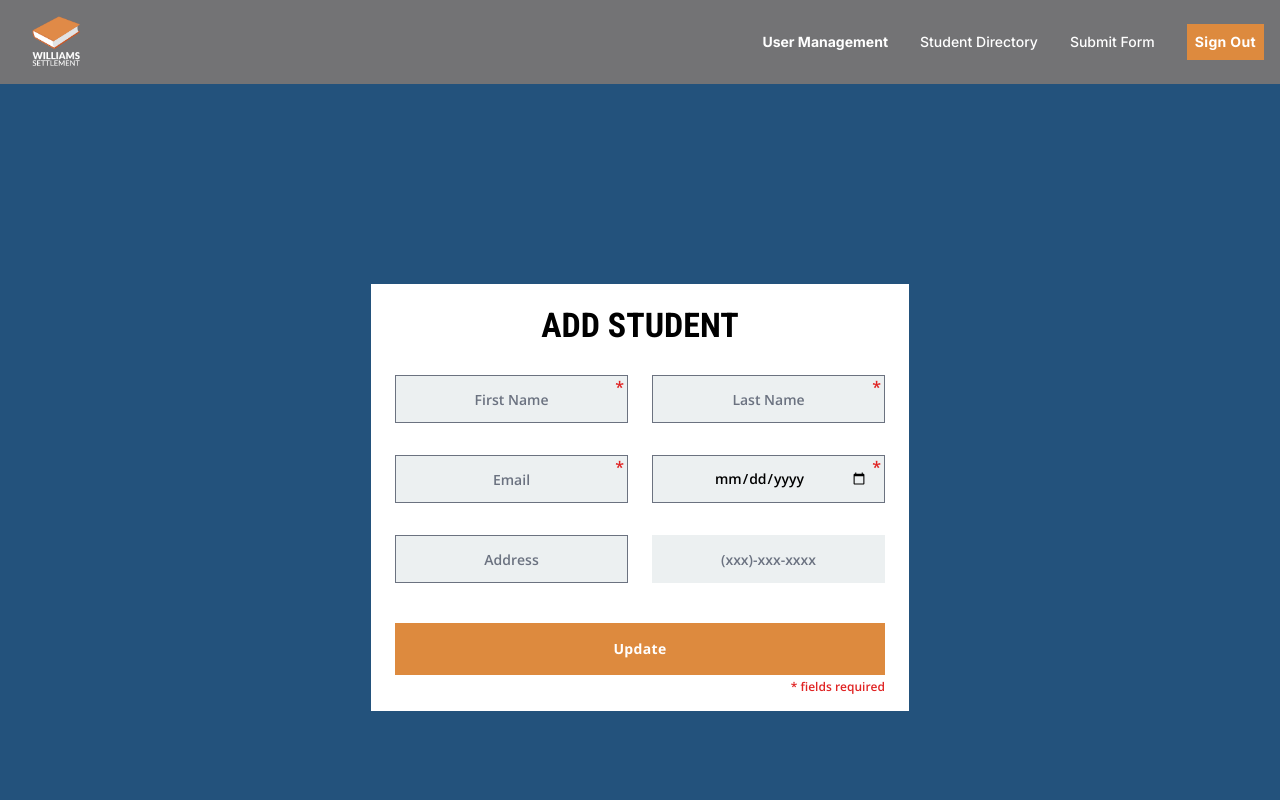
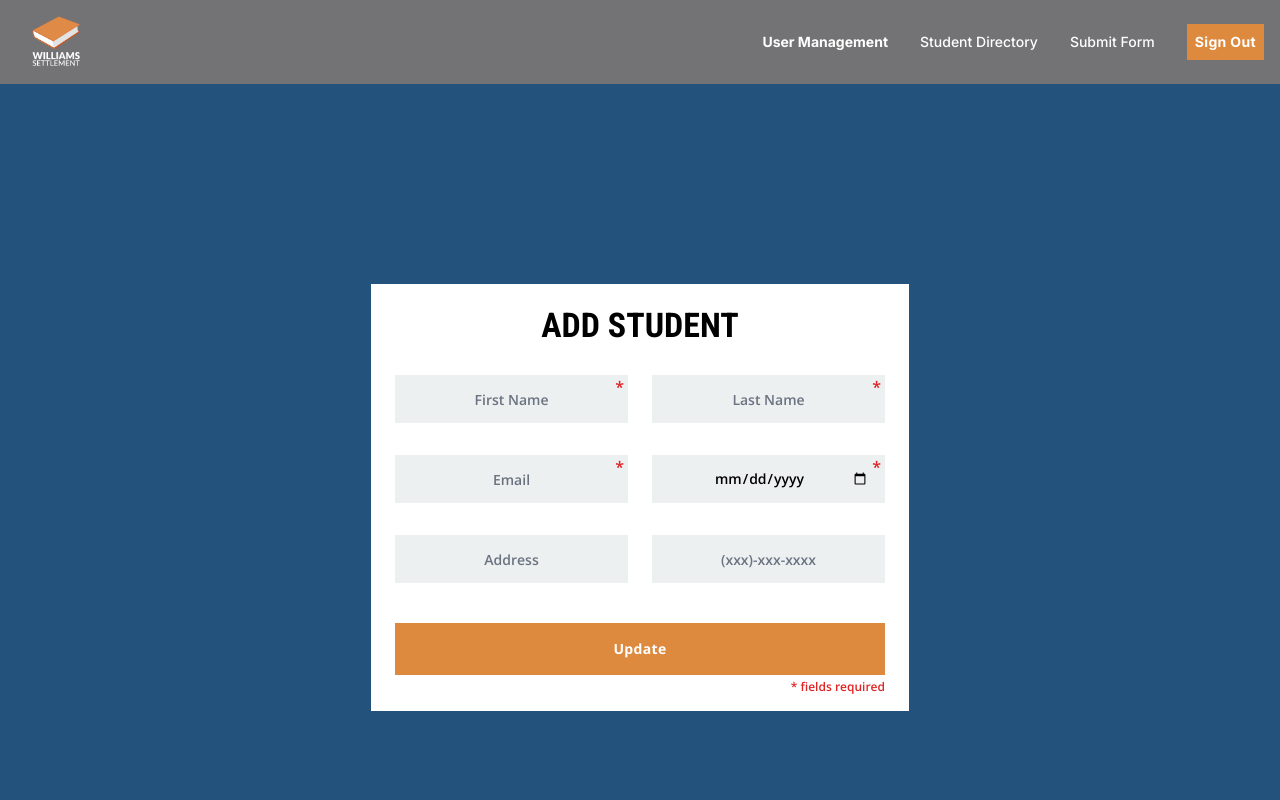
Before and after one commit to elizabeth-trotter/nextjsforms, a Next.js app: page /AddFormPage in a window 1280 px wide. Shown: the top 800 px of the page. Built offline with nearby package versions, Linux system fonts and the light colour scheme; sample sign-in values are in the browser's storage.

Commit message:
done with border outlines with flowbite

```diff
--- a/src/app/AddFormPage/page.tsx
+++ b/src/app/AddFormPage/page.tsx
@@ -118,7 +118,7 @@ const AddFormPage = () => {
 
                                     <div className='flex flex-col relative'>
                                         <p className='text-red-600 absolute top-0 right-1'>*</p>
-                                        <input placeholder="First Name" type="text" id="firstName" name="firstName" className={`${isSubmitted && formData.firstname === '' ? 'border border-red-500 text-center bg-[#ECF0F1] p-4 text-sm text-black mb-4 focus:outline-[#DD8A3E] focus:rounded-none h-12' : 'text-center bg-[#ECF0F1] p-4 text-sm text-black mb-4 focus:outline-[#DD8A3E] focus:rounded-none h-12'}`} value={formData.firstname} minLength={2} maxLength={100}
+                                        <input placeholder="First Name" type="text" id="firstName" name="firstName" className={`${isSubmitted && formData.firstname === '' ? 'border border-red-500 text-center bg-[#ECF0F1] p-4 text-sm text-black mb-4 focus:outline-[#DD8A3E] focus:rounded-none h-12' : 'text-center bg-[#ECF0F1] p-4 text-sm text-black mb-4 focus:outline-[#DD8A3E] focus:rounded-none h-12 focus:!border-none focus:!ring-transparent active:!ring-transparent active:!border-none !border-none'}`} value={formData.firstname} minLength={2} maxLength={100}
                                             onChange={(e) => {
                                                 const { value } = e.target;
                                                 // Remove any characters that are not in the allowed set
@@ -130,7 +130,7 @@ const AddFormPage = () => {
 
                                     <div className='flex flex-col relative'>
                                         <p className='text-red-600 absolute top-0 right-1'>*</p>
-                                        <input placeholder="Last Name" type="text" id="lastName" name="lastName" className={`${isSubmitted && formData.lastname === '' ? 'border border-red-500 text-center bg-[#ECF0F1] p-4 text-sm text-black mb-4 focus:outline-[#DD8A3E] focus:rounded-none h-12' : 'text-center bg-[#ECF0F1] p-4 text-sm text-black mb-4 focus:outline-[#DD8A3E] focus:rounded-none h-12'}`} value={formData.lastname} minLength={2} maxLength={100}
+                                        <input placeholder="Last Name" type="text" id="lastName" name="lastName" className={`${isSubmitted && formData.lastname === '' ? 'border border-red-500 text-center bg-[#ECF0F1] p-4 text-sm text-black mb-4 focus:outline-[#DD8A3E] focus:rounded-none h-12' : 'text-center bg-[#ECF0F1] p-4 text-sm text-black mb-4 focus:outline-[#DD8A3E] focus:rounded-none h-12 focus:!border-none focus:!ring-transparent active:!ring-transparent active:!border-none !border-none'}`} value={formData.lastname} minLength={2} maxLength={100}
                                             onChange={(e) => {
                                                 const { value } = e.target;
                                                 // Remove any characters that are not in the allowed set
@@ -142,22 +142,22 @@ const AddFormPage = () => {
 
                                     <div className='flex flex-col relative'>
                                         <p className='text-red-600 absolute top-0 right-1'>*</p>
-                                        <input placeholder="Email" type="email" autoComplete="email" id="email" name="email" className={`${isSubmitted && formData.email === '' ? 'border border-red-500 text-center bg-[#ECF0F1] p-4 text-sm text-black mb-4 focus:outline-[#DD8A3E] focus:rounded-none h-12' : 'text-center bg-[#ECF0F1] p-4 text-sm text-black mb-4 focus:outline-[#DD8A3E] focus:rounded-none h-12'}`} value={formData.email} onChange={updateForm} />
+                                        <input placeholder="Email" type="email" autoComplete="email" id="email" name="email" className={`${isSubmitted && formData.email === '' ? 'border border-red-500 text-center bg-[#ECF0F1] p-4 text-sm text-black mb-4 focus:outline-[#DD8A3E] focus:rounded-none h-12' : 'text-center bg-[#ECF0F1] p-4 text-sm text-black mb-4 focus:outline-[#DD8A3E] focus:rounded-none h-12 focus:!border-none focus:!ring-transparent active:!ring-transparent active:!border-none !border-none'}`} value={formData.email} onChange={updateForm} />
                                     </div>
 
                                     <div className='flex flex-col relative'>
                                         <p className='text-red-600 absolute top-0 right-1'>*</p>
 
-                                        <input placeholder="Birthdate" type="date" id="dob" name="dob" className={`${isSubmitted && formData.dob === '' ? 'border border-red-500 text-center bg-[#ECF0F1] p-4 text-sm text-black mb-4 focus:outline-[#DD8A3E] focus:rounded-none h-12' : 'text-center bg-[#ECF0F1] p-4 text-sm text-black mb-4 focus:outline-[#DD8A3E] focus:rounded-none h-12'}`} value={formData.dob} onChange={updateForm} max={maxDate} />
+                                        <input placeholder="Birthdate" type="date" id="dob" name="dob" className={`${isSubmitted && formData.dob === '' ? 'border border-red-500 text-center bg-[#ECF0F1] p-4 text-sm text-black mb-4 focus:outline-[#DD8A3E] focus:rounded-none h-12' : 'text-center bg-[#ECF0F1] p-4 text-sm text-black mb-4 focus:outline-[#DD8A3E] focus:rounded-none h-12 focus:!border-none focus:!ring-transparent active:!ring-transparent active:!border-none !border-none'}`} value={formData.dob} onChange={updateForm} max={maxDate} />
                                     </div>
 
                                     <div className='flex flex-col relative'>
 
-                                        <input className="text-center bg-[#ECF0F1] p-4 text-sm text-black mb-4 focus:outline-[#DD8A3E] focus:rounded-none h-12" placeholder="Address" type="text" autoComplete="street-address" id="address" name="address" value={formData.address} onChange={updateForm} maxLength={100} />
+                                        <input className="text-center bg-[#ECF0F1] p-4 text-sm text-black mb-4 focus:outline-[#DD8A3E] focus:rounded-none h-12 focus:!border-none focus:!ring-transparent active:!ring-transparent active:!border-none !border-none " placeholder="Address" type="text" autoComplete="street-address" id="address" name="address" value={formData.address} onChange={updateForm} maxLength={100} />
                                     </div>
 
                                     <div className='flex flex-col relative'>
-                                        <InputMask className={`${/\([0-9]{3}\)-[0-9]{3}-[0-9]{4}/.test(formData.phonenumber) === false && formData.phonenumber.length > 0 ? "border border-red-500" : ""} text-center bg-[#ECF0F1] p-4 text-sm text-black mb-4 focus:outline-[#DD8A3E] focus:rounded-none h-12`} placeholder="(xxx)-xxx-xxxx" autoComplete="tel" mask="(999)-999-9999" value={formData.phonenumber} onChange={updateForm} id="phonenumber" name="phonenumber"></InputMask>
+                                        <InputMask className={`${/\([0-9]{3}\)-[0-9]{3}-[0-9]{4}/.test(formData.phonenumber) === false && formData.phonenumber.length > 0 ? "border border-red-500" : ""} text-center bg-[#ECF0F1] p-4 text-sm text-black mb-4 focus:outline-[#DD8A3E] focus:rounded-none h-12 `} placeholder="(xxx)-xxx-xxxx" autoComplete="tel" mask="(999)-999-9999" value={formData.phonenumber} onChange={updateForm} id="phonenumber" name="phonenumber"></InputMask>
                                     </div>
 
                                 </div>
```
Also changed, not shown: src/app/page.tsx (+5 -5 lines).
